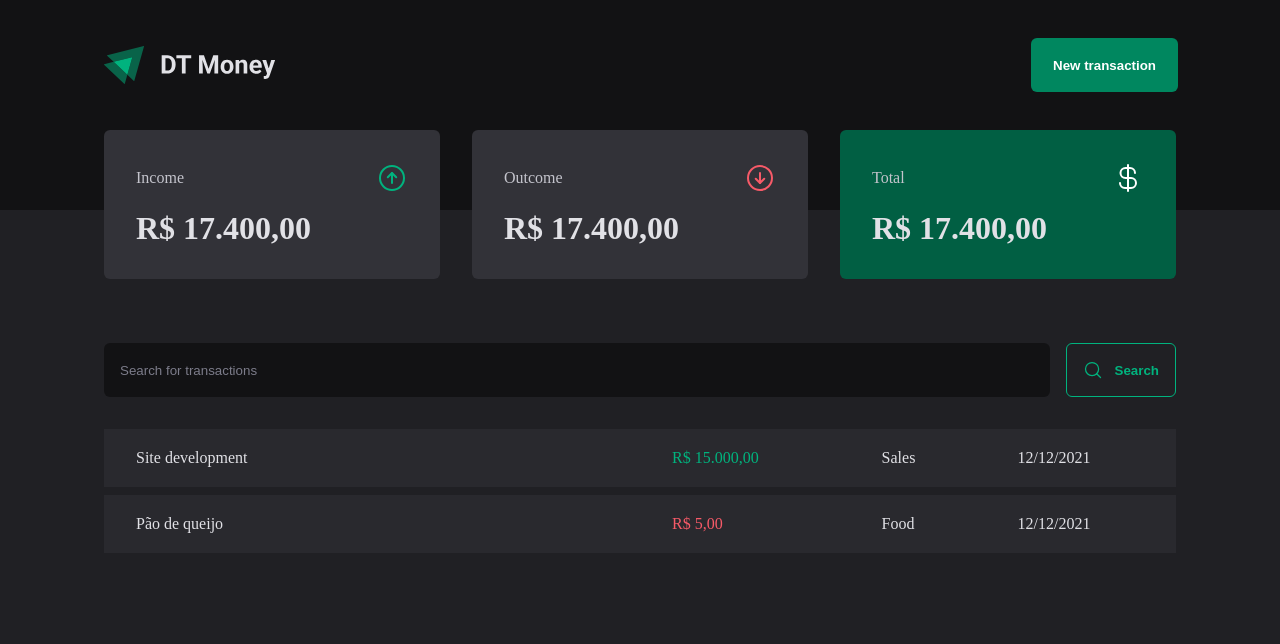
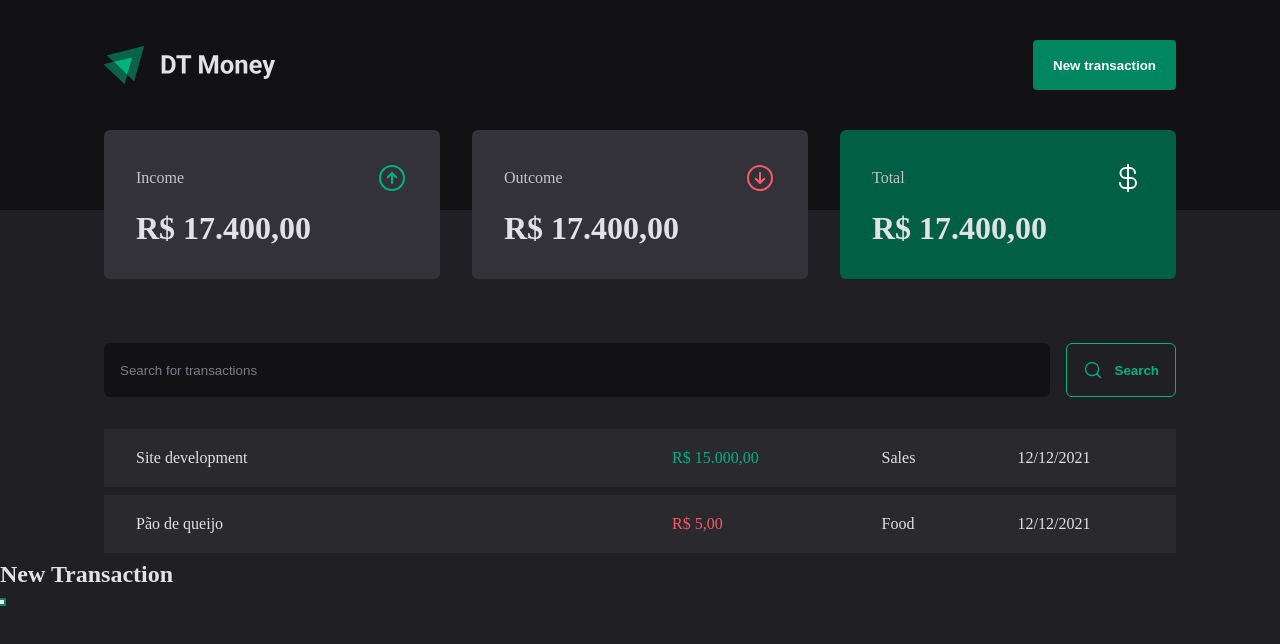
Before and after one commit to vivianequeiroz/dt-money, a React (Vite) app: page / in a window 1280 px wide. Both pictures are taken after a click on the button "New transaction". Shown: the top 644 px of the page. Built offline with nearby package versions, Linux system fonts and the light colour scheme.

Commit message:
feat: add initial modal structure

```diff
--- a/src/components/Header/index.tsx
+++ b/src/components/Header/index.tsx
@@ -1,13 +1,28 @@
-import { HeaderContainer, HeaderContent, NewTransactionButton } from './styles';
-
-import logoImg from '../../assets/logo.svg'
+import { HeaderContainer, HeaderContent, NewTransactionButton } from "./styles";
+import * as Dialog from "@radix-ui/react-dialog";
+import logoImg from "../../assets/logo.svg";
 
 export function Header() {
   return (
     <HeaderContainer>
       <HeaderContent>
         <img src={logoImg} alt="" />
-        <NewTransactionButton>New transaction</NewTransactionButton>
+
+        <Dialog.Root>
+          <Dialog.Trigger asChild>
+            <NewTransactionButton>New transaction</NewTransactionButton>
+          </Dialog.Trigger>
+
+          <Dialog.Portal>
+            <Dialog.Overlay />
+
+            <Dialog.Content>
+              <Dialog.Title>New Transaction</Dialog.Title>
+
+              <Dialog.Close />
+            </Dialog.Content>
+          </Dialog.Portal>
+        </Dialog.Root>
       </HeaderContent>
     </HeaderContainer>
   );
```
